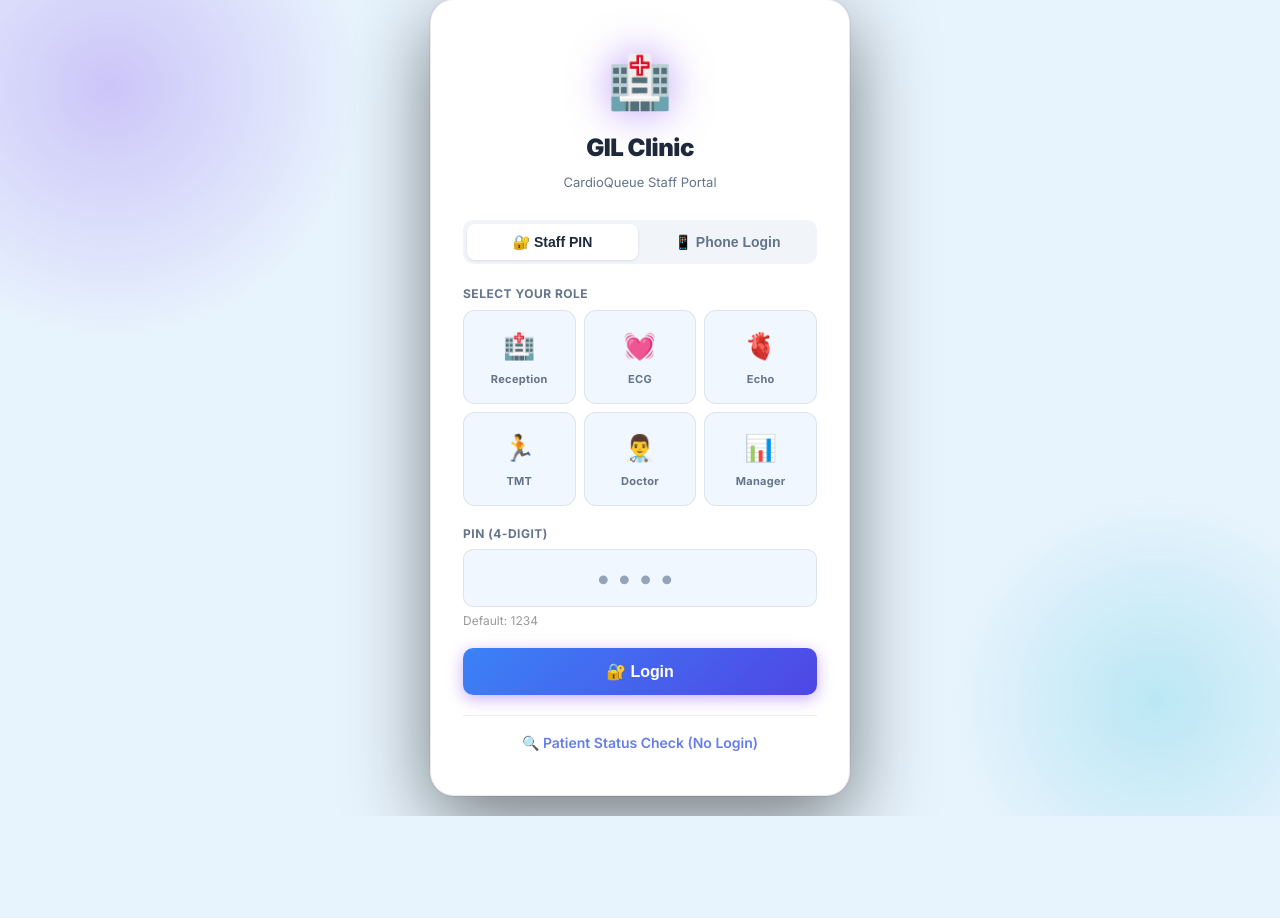
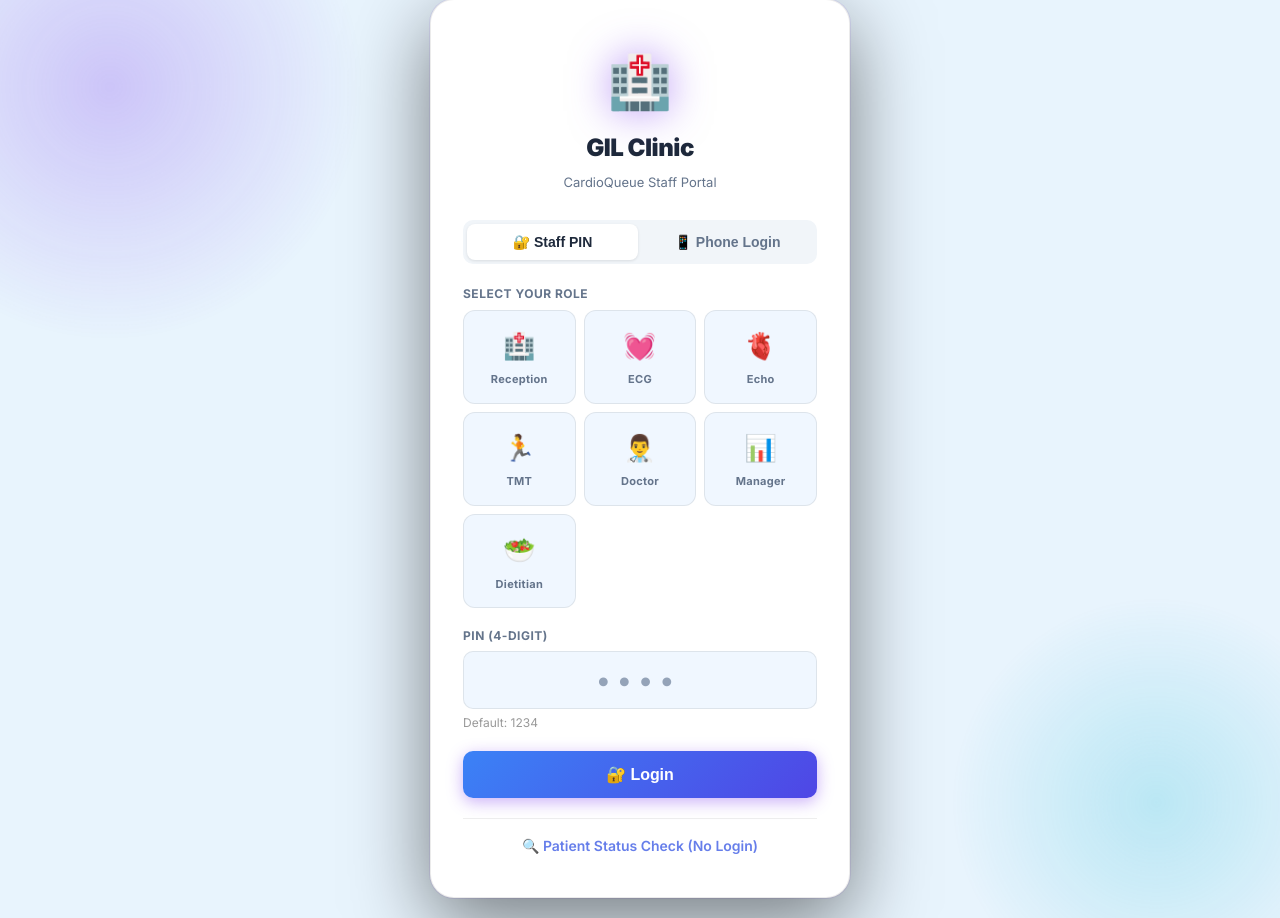
Before and after one commit to gurjeetsinghgill8-web/gil-clinic, a FastAPI app: page /staff/login in a window 1280 px wide. Shown: the part 21-939 px from the top of the page. Before the commit the page ends 837 px from the top, so only its background shows below. Run offline with FastAPI, Linux system fonts and the light colour scheme.

Commit message:
fix: add Dietitian role button to staff login page — previously missing, users couldn't login as Dietitian

```diff
--- a/templates/dashboard/login.html
+++ b/templates/dashboard/login.html
@@ -57,6 +57,9 @@
             </div>
             <div class="staff-btn" data-role="Manager" data-name="Manager">
               <span class="staff-avatar">📊</span>Manager
+            </div>
+            <div class="staff-btn" data-role="Dietitian" data-name="Dietitian">
+              <span class="staff-avatar">🥗</span>Dietitian
             </div>
           </div>
           <input type="hidden" name="role" id="role-input" required>
```
